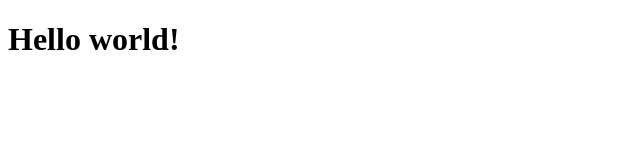
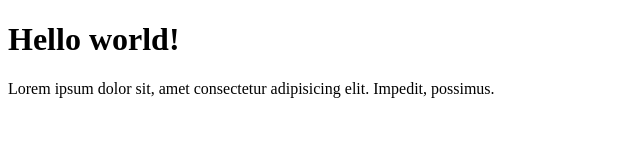
Before and after one commit to nazrifah/git-test, a plain HTML site: page index.html in a window 1280 px wide. Shown: the whole page, without its empty margins (0-640 px from the left). Drawn offline with Linux system fonts and the light colour scheme.

Commit message:
menambahkan paagraf

```diff
--- a/index.html
+++ b/index.html
@@ -7,5 +7,6 @@
 </head>
 <body>
     <h1>Hello world!</h1>
+    <p>Lorem ipsum dolor sit, amet consectetur adipisicing elit. Impedit, possimus.</p>
 </body>
 </html>
```
